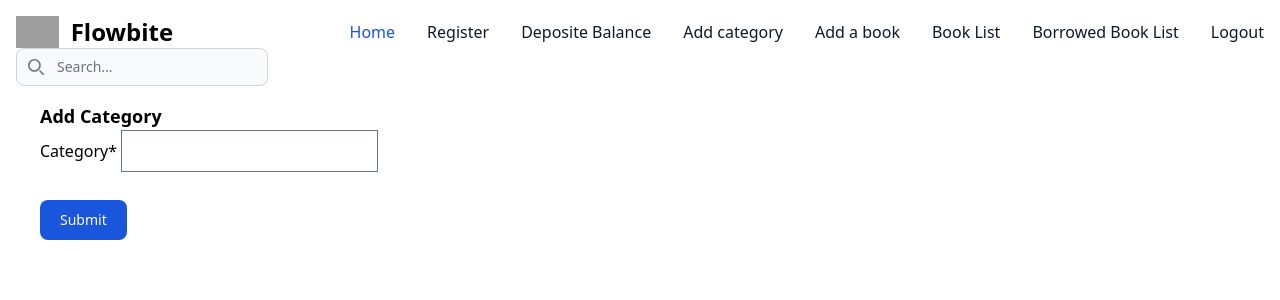
After one commit to foy4748/phitron-django-004, a Django app: page /book/add-category/ in a window 1280 px wide. The commit adds this page. Shown: the top 300 px of the page. Run offline with Django 5.2, Linux system fonts and the light colour scheme; the visitor is signed in with stand-in values (Sample User, id 1); some libraries are stand-ins or nearby versions; grey boxes are pictures that could not be loaded.

Commit message:
Added Category mechanism in Book model and filter by category

```diff
--- a/book/forms.py
+++ b/book/forms.py
@@ -1,6 +1,12 @@
 from django import forms
 
-from book.models import Book, BookReview
+from book.models import Book, BookReview, Category
+
+
+class AddCategoryForm(forms.ModelForm):
+    class Meta:
+        model = Category
+        fields = "__all__"
 
 
 class AddBookForm(forms.ModelForm):
--- a/book/models.py
+++ b/book/models.py
@@ -4,10 +4,17 @@ from django.utils import timezone
 
 
 # Create your models here.
+class Category(models.Model):
+    category = models.CharField(max_length=1024)
+
+    def __str__(self):
+        return self.category
+
+
 class Book(models.Model):
     book_name = models.CharField(max_length=1024)
     author = models.CharField(max_length=1024)
-
+    category = models.ForeignKey(Category, on_delete=models.SET_NULL, null=True)
     book_image = models.ImageField(upload_to="book/uploads/", blank=True, null=True)
     description = models.TextField(max_length=5120)
     quantity = models.IntegerField()
--- /dev/null
+++ b/book/templates/book/category_form.html
@@ -0,0 +1,15 @@
+{% extends "base.html" %} {% load static %}
+
+<!-- Using Crisp Form -->
+{% load crispy_forms_tags %} {% block content %}
+<h1 class="text-lg font-extrabold">Add Category</h1>
+<form method="post">
+  {% csrf_token %} {{ form|crispy }}
+  <button
+    type="submit"
+    class="mt-4 text-white bg-blue-700 hover:bg-blue-800 focus:ring-4 focus:ring-blue-300 font-medium rounded-lg text-sm px-5 py-2.5 me-2 mb-2 dark:bg-blue-600 dark:hover:bg-blue-700 focus:outline-none dark:focus:ring-blue-800"
+  >
+    Submit
+  </button>
+</form>
+{% endblock content %}
--- a/book/urls.py
+++ b/book/urls.py
@@ -8,12 +8,14 @@ from book.views import (
     ShowBookList,
     ShowBookDetail,
     ShowBorrowedBookList,
+    ShowCategoryForm,
 )
 
 app_name = "book"
 
 urlpatterns = [
     # Reload Browser URL config
+    path("add-category/", ShowCategoryForm.as_view(), name="category_form"),
     path("add-book/", ShowAddBookForm.as_view(), name="book_form"),
     path("book-list/", ShowBookList.as_view(), name="book_list"),
     path("book-detail/<str:pk>", ShowBookDetail.as_view(), name="book_detail"),
--- a/book/views.py
+++ b/book/views.py
@@ -9,11 +9,17 @@ from django.contrib import messages
 
 # from utils.send_email import success_email
 
-from .forms import AddBookForm, AddReviewForm
-from book.models import Book, BookReview, BorrowedBook
+from .forms import AddBookForm, AddCategoryForm, AddReviewForm
+from book.models import Book, BookReview, BorrowedBook, Category
 
 
 # Create your views here.
+class ShowCategoryForm(LoginRequiredMixin, CreateView):
+    model = Category
+    form_class = AddCategoryForm
+    success_url = "/"
+
+
 class ShowAddBookForm(LoginRequiredMixin, CreateView):
     model = Book
     form_class = AddBookForm
@@ -22,6 +28,22 @@ class ShowAddBookForm(LoginRequiredMixin, CreateView):
 
 class ShowBookList(LoginRequiredMixin, ListView):
     model = Book
+
+    def get_queryset(self):
+        q = super().get_queryset()
+        category_id = self.request.GET.get("category_id")
+
+        # is_filtered = False
+        # category = None
+
+        if category_id is None:
+            book_list = Book.objects.all()
+            return book_list
+        else:
+            category = Category.objects.get(id=category_id)
+            book_list = Book.objects.filter(category=category)
+            # is_filtered = True
+            return book_list
 
 
 class ShowBookDetail(LoginRequiredMixin, DetailView):
--- a/templates/navbar.html
+++ b/templates/navbar.html
@@ -162,6 +162,13 @@
         </li>
         <li>
           <a
+            href="{% url 'book:category_form' %}"
+            class="block py-2 px-3 text-gray-900 rounded hover:bg-gray-100 md:hover:bg-transparent md:hover:text-blue-700 md:p-0 dark:text-white md:dark:hover:text-blue-500 dark:hover:bg-gray-700 dark:hover:text-white md:dark:hover:bg-transparent dark:border-gray-700"
+            >Add category</a
+          >
+        </li>
+        <li>
+          <a
             href="{% url 'book:book_form' %}"
             class="block py-2 px-3 text-gray-900 rounded hover:bg-gray-100 md:hover:bg-transparent md:hover:text-blue-700 md:p-0 dark:text-white md:dark:hover:text-blue-500 dark:hover:bg-gray-700 dark:hover:text-white md:dark:hover:bg-transparent dark:border-gray-700"
             >Add a book</a
```
Also changed, not shown: theme/static/css/dist/styles.css (+44 -48 lines), book/migrations/0005_category_book_category.py (added), media/book/uploads/PH_BG.png (added).
